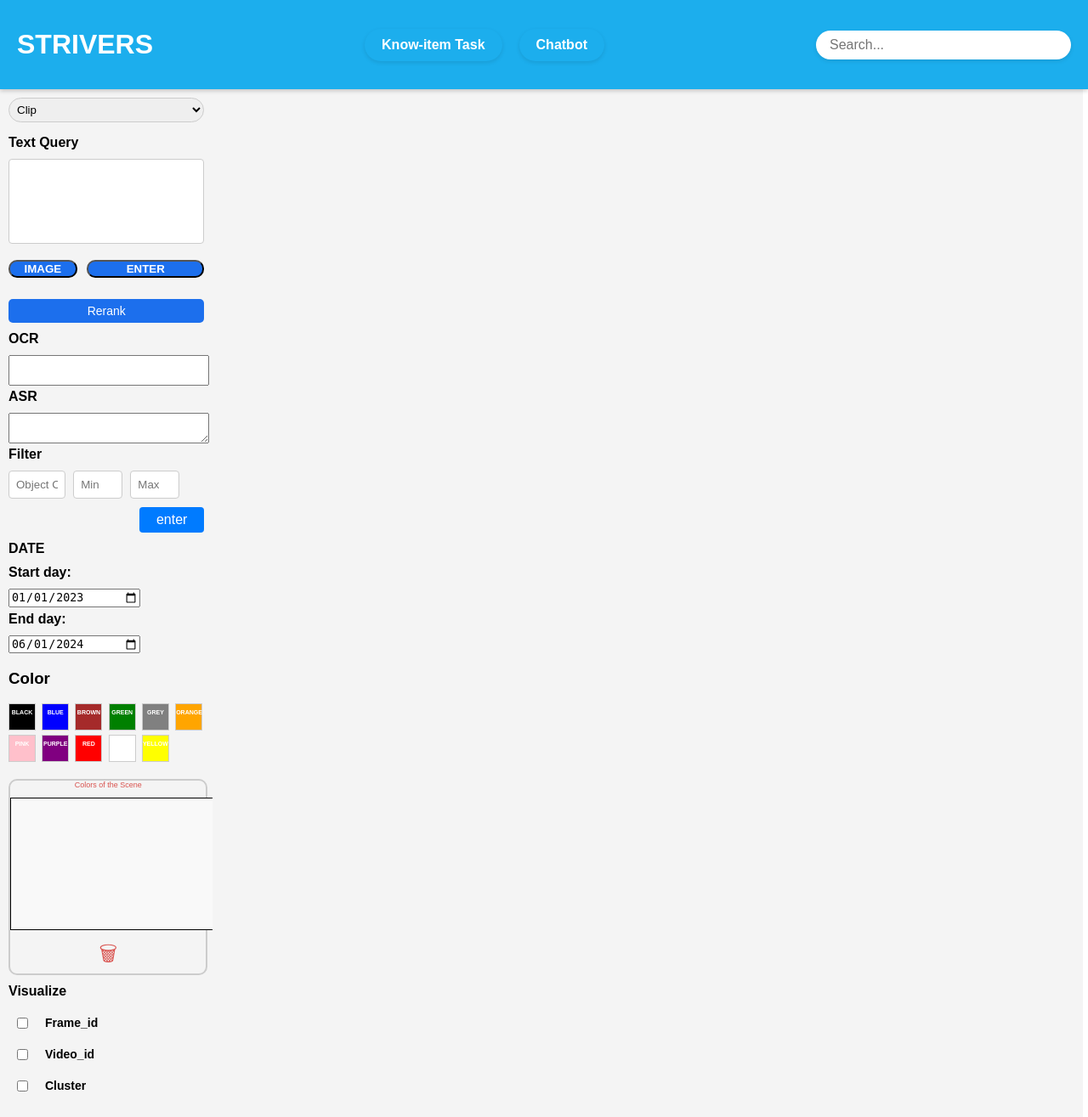
After one commit to kuongan/HCMAI_backup, a FastAPI app: page / in a window 1280 px wide. The commit adds this page. Shown: the whole page at 85% size. Run offline with FastAPI, Linux system fonts and the light colour scheme; parts of the project's set-up code (start-up, migrations or seed data) failed here and were passed over; some libraries are stand-ins or nearby versions.

Commit message:
feat:add frontend

```diff
--- a/src/app/api/api_router/text_query.py
+++ b/src/app/api/api_router/text_query.py
@@ -1,8 +1,12 @@
-from fastapi import APIRouter, requests
+from typing import List, Dict
+from fastapi import APIRouter
 from fastapi.responses import JSONResponse
 from pydantic import BaseModel
-import glob
-import os
+from src.domain.information_extraction.feature_extractor_blip import FeatureExtractorBLIP
+from src.domain.search_engine.vector_database import FaissDatabase
+from src.common.query_processing import Translation, Text_Preprocessing
+from langdetect import detect
+from deep_translator import GoogleTranslator
 
 # Define the router
 side_bars = APIRouter()
@@ -12,35 +16,55 @@ class SidebarData(BaseModel):
     model: str
     textQuery: str
 
+# Initialize the components
 URL = []
+faiss = FaissDatabase()
+faiss.load_index('blip', r'src\app\static\data\faiss\blip.index')
+blip = FeatureExtractorBLIP()
+# Initialize translation and text preprocessing
+trans = Translation(from_lang='vi', to_lang='en', mode='google')
+text_preprocessor = Text_Preprocessing()
+
+def remove_distances(result: List[Dict]) -> List[Dict]:
+    """Remove 'distances' field from each dictionary in the result list."""
+    cleaned_result = []
+    for item in result:
+        cleaned_item = {k: v for k, v in item.items() if k != 'distance'}
+        cleaned_result.append(cleaned_item)
+    return cleaned_result
 
 @side_bars.post('/')
 def handle_sidebar_data(data: SidebarData):
     # You can access the data via the `data` variable
     print(f"Model: {data.model}")
     print(f"text_query: {data.textQuery}")
-    # Return a response
-    data_list = glob.glob(os.path.join('src', 'app', 'static', 'image', '**', '**', '*.jpg'), recursive=True)
-    # List to store dictionaries
-    result = []
 
-    for file_path in data_list:
-        # Extract the filename from the path (e.g., '597_L01_V001_start.jpg')
-        filename = os.path.basename(file_path)
+    # Detect the language of the text
+    detected_lang = detect(data.textQuery)
+    print(f"Detected language: {detected_lang}")
 
-        # Split the filename by underscores and remove the '.jpg' extension
-        parts = filename.replace('.jpg', '').split('_')
+    # Translate if the detected language is Vietnamese
+    if detected_lang == 'vi':
+        print("Translating from Vietnamese to English...")
+        translated_text = GoogleTranslator(source='vi', target='en').translate(data.textQuery)
+        print(f"Translated text: {translated_text}")
+    else:
+        # If not Vietnamese, use the original text
+        translated_text = data.textQuery
 
-        # Create the dictionary if the format is correct (e.g., 597_L01_V001_start)
-        if len(parts) == 4:
-            frame_id = parts[0]   # '597'
-            video_id = f"{parts[1]}_{parts[2]}"  # 'L01_V001'
-            position = parts[3]   # 'start'
+    # Preprocess the text
+    preprocessed_text = text_preprocessor(translated_text)
+    print(f"Preprocessed text: {preprocessed_text}")
 
-            # Add the extracted information into the dictionary
-            result.append({
-                'frame_id': frame_id,
-                'video_id': video_id,
-                'position': position
-            })
+    # Handle the query based on the model
+    if data.model == 'Blip':
+        query = preprocessed_text
+        vector = blip.embed_query(query)
+        result = faiss.search('blip', vector, 500)
+        # Remove 'distances' from each dictionary in the result
+        result = remove_distances(result)
+    else:
+        result = {"error": "Invalid model"}
+
+    print(result)
     return JSONResponse(content={"data": result})
--- a/src/app/static/css/styles.css
+++ b/src/app/static/css/styles.css
@@ -247,7 +247,35 @@ body, html {
     width: 100%;
     margin:auto;
 }
+.dropdown-content {
+    display: none;
+    position: absolute;
+    background-color: #f9f9f9;
+    min-width: 200px;
+    box-shadow: 0px 8px 16px 0px rgba(0,0,0,0.2);
+    z-index: 1;
+}
 
+.dropdown-content a {
+    color: black;
+    padding: 12px 16px;
+    text-decoration: none;
+    display: block;
+}
+
+.dropdown-content a:hover {
+    background-color: #f1f1f1;
+}
+
+#suggestions {
+    border: 1px solid #ccc;
+    max-height: 150px;
+    overflow-y: auto;
+}
+
+.highlight {
+    background-color: #ddd;
+}
 button#enter-od-btn {
     padding: 6px 20px;  /* Increase padding to make the button larger */
     background-color: #007bff;
--- /dev/null
+++ b/src/app/templates/components/sidebar.html
@@ -0,0 +1,33 @@
+<div class="sidebar">
+    <select id="model-select">
+      <option value="Clip">Clip</option>
+      <option value="Blip">Blip</option>
+      <option value="Beit3">Beit3</option>
+    </select>
+    <div class="text-query-container">
+      <label for="text-query">Text Query</label>
+      <textarea id="text-query" rows="4" cols="50"></textarea>
+    </div>
+
+    <div class="button-group">
+      <button id="upload-btn">IMAGE</button>
+      <button id="enter-btn">ENTER</button>
+    </div>
+
+    <div class="visualize-right">
+      <button class="rerank-btn">Rerank</button>
+    </div>
+
+    <div class="OCR_ASR">
+        <label id="ORC_text"> OCR </label>
+        <textarea id="OCR_query" cols="50" rows="2"></textarea>
+
+        <label id="ASR_text"> ASR </label>
+        <textarea id="ASR_query" cols="50" rows="2"></textarea>
+    </div>
+
+    {% include 'components/sidebar_filter.html' %}
+  </div>
+</div>
+<script src="https://code.jquery.com/jquery-3.6.0.min.js"></script>
+<script src="https://code.jquery.com/ui/1.12.1/jquery-ui.min.js"></script>
--- /dev/null
+++ b/src/app/templates/components/sidebar_filter.html
@@ -0,0 +1,83 @@
+
+<div class="filter">
+    <div class="object">
+        <label for="object-class">Filter</label>
+        <input type="text" id="object-class" placeholder="Object Class" onkeyup="handleKeyUp(event)">
+        <div id="suggestions" class="dropdown-content"></div>
+        <input type="number" id="object-class-min" placeholder="Min" style="width: 25%;">
+        <input type="number" id="object-class-max" placeholder="Max" style="width: 25%;">
+        <div class="object-enter">
+            <button id="enter-od-btn">enter</button>
+        </div>
+    </div>
+
+
+    <label id="DATE">DATE</label>
+    <label style = "margin-top: 5px">
+        Start day:
+    </label>
+
+    <input type="date" id="min" value="2023-01-01" placeholder="Min"
+    style="width: 65%">
+    <label style="margin-top: 5px">
+        End day:
+    </label>
+    <input type="date" id="max" value="2024-06-01" placeholder="Max"
+    style="width: 65%">
+
+
+
+    <!-- Color Grid Section -->
+    <div class="color-grid-section">
+        <!-- Palette for colors -->
+        <h3>Color</h3>
+        <div id="palette" class="palette">
+            <div class="black" data-color="black">BLACK</div>
+            <div class="blue" data-color="blue">BLUE</div>
+            <div class="brown" data-color="brown">BROWN</div>
+            <div class="green" data-color="green">GREEN</div>
+            <div class="grey" data-color="grey">GREY</div>
+            <div class="orange" data-color="orange">ORANGE</div>
+            <div class="pink" data-color="pink">PINK</div>
+            <div class="purple" data-color="purple">PURPLE</div>
+            <div class="red" data-color="red">RED</div>
+            <div class="white" data-color="white">WHITE</div>
+            <div class="yellow" data-color="yellow">YELLOW</div>
+        </div>
+
+        <!-- Canvas container for dropping colors -->
+        <div class="scene" id="canvasTab">
+            <div id="description_objects0">
+                <div class="font-large font-bold">
+                    <i id="sceneDes" class="fa fa-hourglass-start fa-1x"></i>
+                    Colors of the Scene
+                </div>
+            </div>
+            <div id="canvasContainer"></div>
+            <div class="trash-icon" id="trashIcon">
+                🗑 <!-- Trash icon to clear the canvas -->
+            </div>
+        </div>
+    </div>
+
+    <div class="visualize-options">
+    <label class="visualize-title" style = "margin-top: 10px">Visualize</label>
+    <div class="visualize-content">
+        <div class="visualize-left">
+        <div class="visualize-item">
+            <input type="checkbox" id="frame_id" class="custom-checkbox">
+            <label for="frame_id" class="tag-label">Frame_id</label>
+        </div>
+        <div class="visualize-item">
+            <input type="checkbox" id="video_id" class="custom-checkbox">
+            <label for="video_id" class="tag-label">Video_id</label>
+        </div>
+        <div class="visualize-item">
+            <input type="checkbox" id="cluster" class="custom-checkbox">
+            <label for="cluster" class="tag-label">Cluster</label>
+        </div>
+        </div>
+    </div>
+</div>
+<script src="https://code.jquery.com/jquery-3.6.0.min.js"></script>
+<script src="https://code.jquery.com/ui/1.12.1/jquery-ui.min.js"></script>
--- /dev/null
+++ b/src/app/templates/components/taskgrid.html
@@ -0,0 +1,6 @@
+<div class="image-grid" id = "image-grid">
+
+</div>
+<div class="image-grid-cluster" id = "image-grid-cluster">
+
+</div>
--- /dev/null
+++ b/src/app/templates/components/topbar.html
@@ -0,0 +1,12 @@
+<div class="topbar">
+    <div class="title">
+        <h1>STRIVERS</h1>
+    </div>
+    <div class="task-selection">
+        <button class="task-btn">Know-item Task</button>
+        <button class="task-btn">Chatbot</button>
+    </div>
+        <div class="search-bar">
+            <input type="text" placeholder="Search..." onkeydown="search(this)">
+        </div>
+</div>
--- /dev/null
+++ b/src/app/templates/index.html
@@ -0,0 +1,30 @@
+<!DOCTYPE html>
+<html lang="en">
+<head>
+    <meta charset="UTF-8">
+    <meta name="viewport" content="width=device-width, initial-scale=1.0">
+    <title>STRIVERS - Know-item Task</title>
+    <link rel="stylesheet" href="https://code.jquery.com/ui/1.12.1/themes/base/jquery-ui.css">
+    <link rel="stylesheet" href="{{ url_for('static', path='css/styles.css') }}">
+</head>
+<body>
+    <div class="container">
+
+        <!-- Topbar -->
+        {% include 'components/topbar.html' %}
+
+        <!-- Main Content -->
+        <div class="main-content">
+            <!-- Sidebar -->
+            {% include 'components/sidebar.html' %}
+
+            <!-- Task Grid -->
+            {% include 'components/taskgrid.html' %}
+        </div>
+    </div>
+</body>
+<script src="https://code.jquery.com/jquery-3.6.0.min.js"></script>
+<script src="https://code.jquery.com/ui/1.12.1/jquery-ui.min.js"></script>
+<script type="module" src="{{ url_for('static', path='js/sidebar.js') }}"></script>
+<script type="module" src="{{ url_for('static', path='js/topbar.js') }}"></script>
+</html>
```
